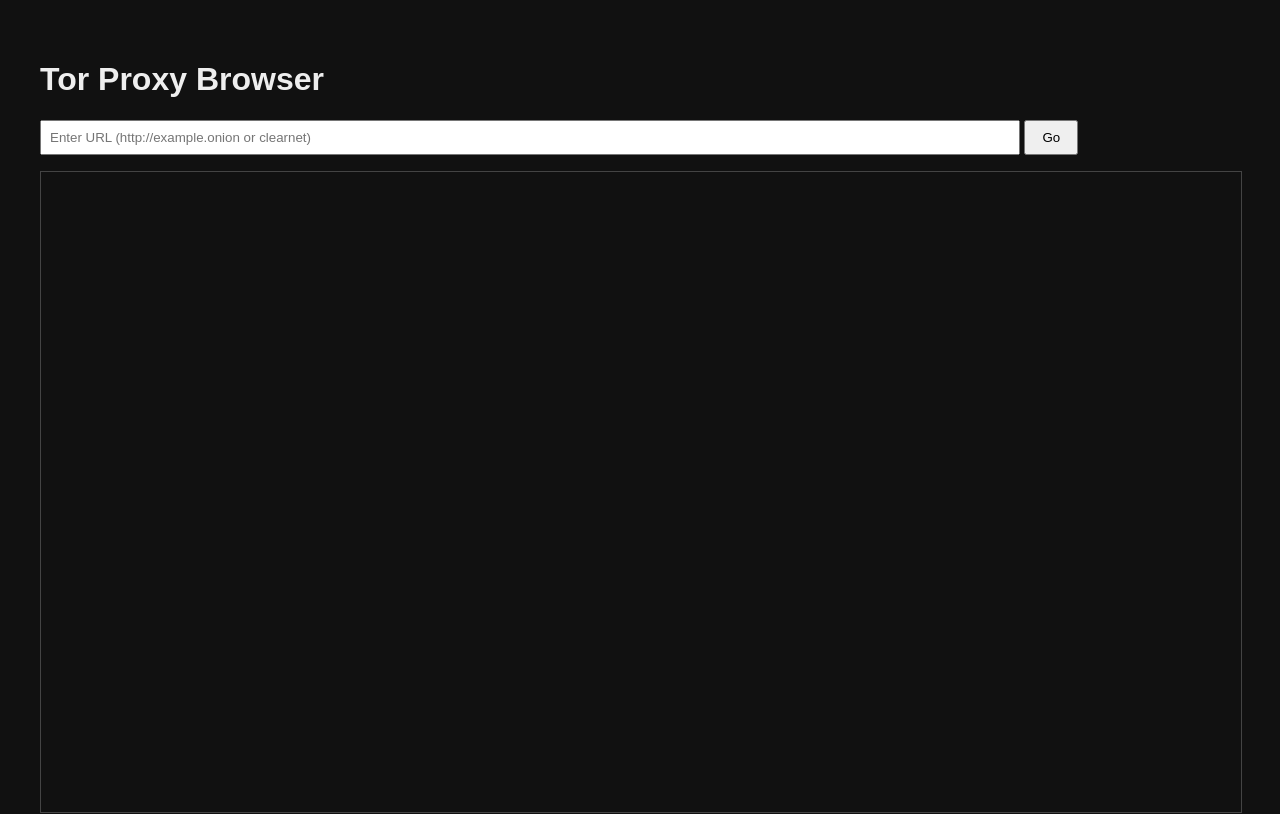
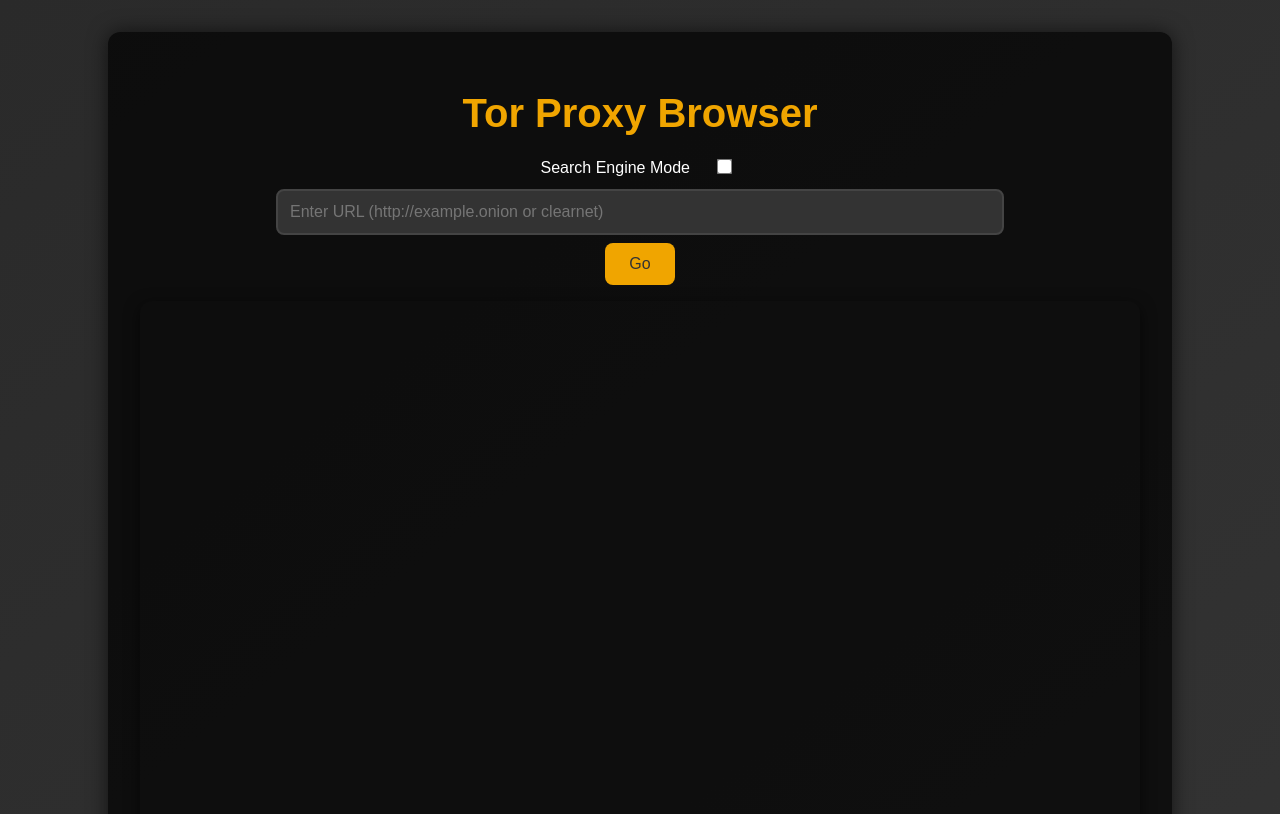
Before and after one commit to satyampathakk/dark-to-surf, a website: page public/index.html in a window 1280 px wide. Shown: the top 814 px of the page. Drawn offline with Linux system fonts and the light colour scheme.

Commit message:
added the feature of .. searching through .. tor .. search engines

```diff
--- a/public/index.html
+++ b/public/index.html
@@ -5,25 +5,123 @@
   <meta name="viewport" content="width=device-width, initial-scale=1.0"/>
   <title>Tor Proxy Browser</title>
   <style>
-    body { font-family: sans-serif; padding: 2rem; background: #111; color: #eee; }
-    input { width: 80%; padding: 0.5rem; }
-    button { padding: 0.5rem 1rem; }
-    iframe { width: 100%; height: 80vh; border: 1px solid #444; margin-top: 1rem; }
+    /* Global styling */
+    body {
+      font-family: 'Arial', sans-serif;
+      margin: 0;
+      padding: 0;
+      background: linear-gradient(to bottom right, #2a2a2a, #333);
+      color: #fff;
+      text-align: center;
+    }
+    h1 {
+      font-size: 2.5rem;
+      color: #f0a500;
+      margin-bottom: 1rem;
+    }
+
+    /* Container for form */
+    .container {
+      max-width: 1000px;
+      margin: 2rem auto;
+      padding: 2rem;
+      background-color: rgba(0, 0, 0, 0.7);
+      border-radius: 12px;
+      box-shadow: 0 0 20px rgba(0, 0, 0, 0.6);
+    }
+
+    /* Input field styling */
+    input[type="text"] {
+      width: 70%;
+      padding: 0.75rem;
+      margin: 0.5rem 0;
+      font-size: 1rem;
+      border-radius: 8px;
+      border: 2px solid #444;
+      background-color: #333;
+      color: #fff;
+    }
+
+    input[type="text"]:focus {
+      outline: none;
+      border-color: #f0a500;
+    }
+
+    /* Button styling */
+    button {
+      padding: 0.75rem 1.5rem;
+      font-size: 1rem;
+      border: none;
+      border-radius: 8px;
+      background-color: #f0a500;
+      color: #333;
+      cursor: pointer;
+      transition: background-color 0.3s ease;
+    }
+
+    button:hover {
+      background-color: #d88e00;
+    }
+
+    /* Checkbox styling */
+    input[type="checkbox"] {
+      margin: 0.5rem;
+      transform: scale(1.2);
+    }
+
+    label {
+      font-size: 1rem;
+      color: #fff;
+      margin-right: 1rem;
+    }
+
+    /* Iframe styling */
+    iframe {
+      width: 100%;
+      height: 80vh;
+      border: none;
+      border-radius: 12px;
+      margin-top: 1rem;
+      box-shadow: 0 4px 15px rgba(0, 0, 0, 0.6);
+    }
+
+    /* Adding responsive design */
+    @media (max-width: 768px) {
+      input[type="text"] {
+        width: 85%;
+      }
+
+      button {
+        width: 85%;
+      }
+    }
   </style>
 </head>
 <body>
+  <div class="container">
     <h1>Tor Proxy Browser</h1>
     <form onsubmit="go(event)">
-    <input id="url" placeholder="Enter URL (http://example.onion or clearnet)" />
+      <div>
+        <label for="searchEngine">Search Engine Mode</label>
+        <input type="checkbox" id="searchEngine" />
+      </div>
+      <div>
+        <input id="url" type="text" placeholder="Enter URL (http://example.onion or clearnet)" />
+      </div>
+      <div>
         <button type="submit">Go</button>
+      </div>
     </form>
     <iframe id="view"></iframe>
+  </div>
 
   <script>
     function go(e) {
       e.preventDefault();
       const input = document.getElementById('url').value;
+      const searchEngineMode = document.getElementById('searchEngine').checked;
       const frame = document.getElementById('view');
+        // Normal mode: direct URL
         frame.src = '/proxy?url=' + encodeURIComponent(input);
     }
   </script>
```
Also changed, not shown: server.js (+18 -3 lines). Lines whose indentation alone changed are shown as unchanged.
